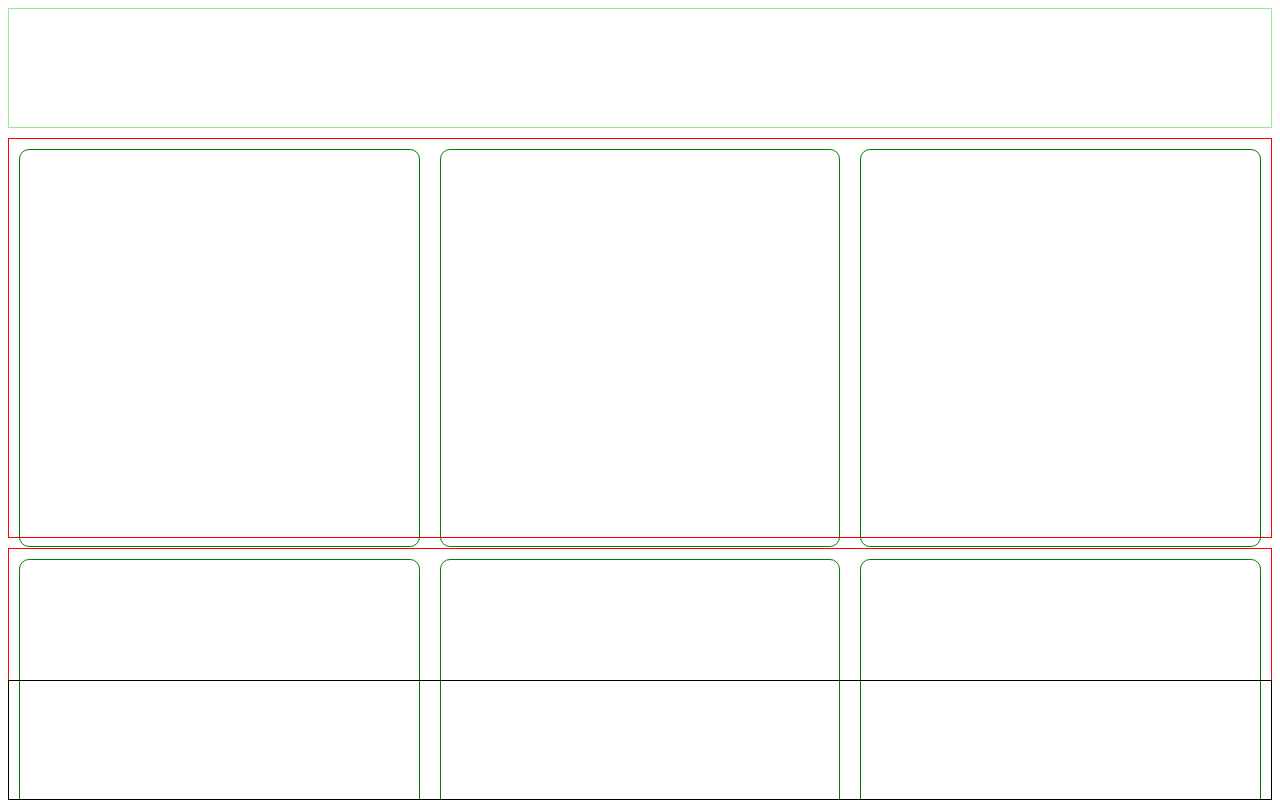
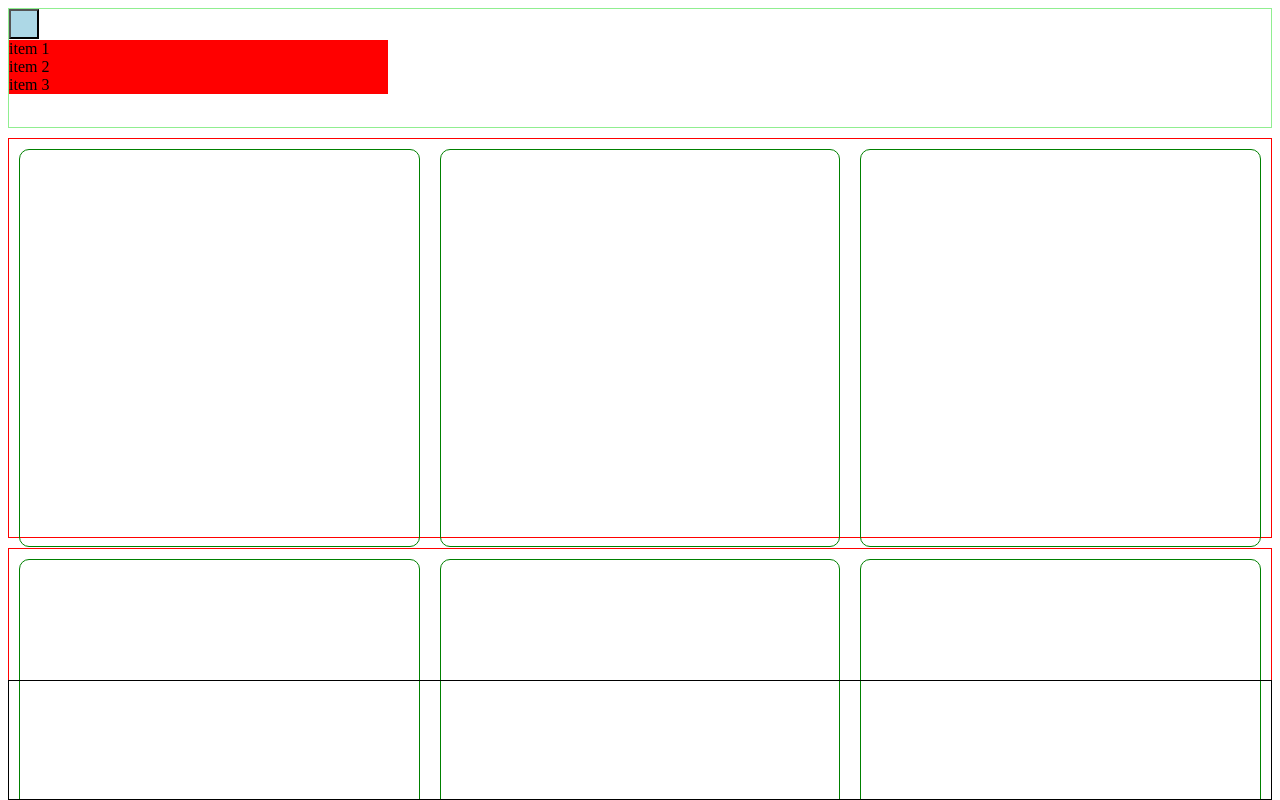
Before and after one commit to Alexthespaceman/application-dynemo, a React (Create React App) app: page / in a window 1280 px wide. Shown: the top 800 px of the page. Built offline with nearby package versions, Linux system fonts and the light colour scheme.

Commit message:
created slider menu component

```diff
--- a/src/js/components/Header.js
+++ b/src/js/components/Header.js
@@ -1,7 +1,13 @@
 import React from "react";
+import slideMenu from "../functions/slideMenuFunction";
+import Menu from "./Menu";
 
 function Header(props) {
-  return <div className="header"></div>;
+  return (
+    <div className="header">
+      <Menu slideMenu={slideMenu} />
+    </div>
+  );
 }
 
 export default Header;
--- /dev/null
+++ b/src/js/components/Menu.js
@@ -0,0 +1,18 @@
+import React from "react";
+
+function Menu(props) {
+  return (
+    <div>
+      <button className="button" onClick={props.slideMenu}></button>
+      <div className="menu" id="menu">
+        <div className="item-container">
+          <div className="menu-item">item 1</div>
+          <div className="menu-item">item 2</div>
+          <div className="menu-item">item 3</div>
+        </div>
+      </div>
+    </div>
+  );
+}
+
+export default Menu;
--- /dev/null
+++ b/src/js/functions/slideMenuFunction.js
@@ -0,0 +1,12 @@
+function slideMenu() {
+  let menu = document.getElementById("menu");
+  console.log(menu);
+  if (menu.className === "menu") {
+    return (menu.className = "menuHidden");
+  }
+  if (menu.className === "menuHidden") {
+    return (menu.className = "menu");
+  }
+}
+
+export default slideMenu;
--- a/src/styles/components/card.scss
+++ b/src/styles/components/card.scss
@@ -8,4 +8,5 @@
   text-align: center;
   border-radius: 10px;
   margin: 10px;
+  overflow: auto;
 }
--- a/src/styles/components/cards.scss
+++ b/src/styles/components/cards.scss
@@ -7,6 +7,7 @@
   height: 100%;
   display: flex;
   flex-direction: column;
+  // overflow: auto;
   @include media-breakpoint-up(sm) {
     flex-direction: row;
     height: 50%;
--- a/src/styles/components/index.scss
+++ b/src/styles/components/index.scss
@@ -2,3 +2,4 @@
 @import "./card.scss";
 @import "./header.scss";
 @import "./footer.scss";
+@import "./slideMenu.scss";
--- /dev/null
+++ b/src/styles/components/slideMenu.scss
@@ -0,0 +1,23 @@
+.button {
+  width: 30px;
+  height: 30px;
+  background-color: lightblue;
+}
+.menu {
+  width: 30%;
+  height: 100%;
+  background-color: red;
+  transition: width 1s;
+}
+
+.menuHidden {
+  width: 0;
+  height: 100%;
+  background-color: red;
+  transition: width 1s;
+  .item-container {
+    width: 0;
+    transition: width 1s;
+    transition: display 1s;
+  }
+}
```
